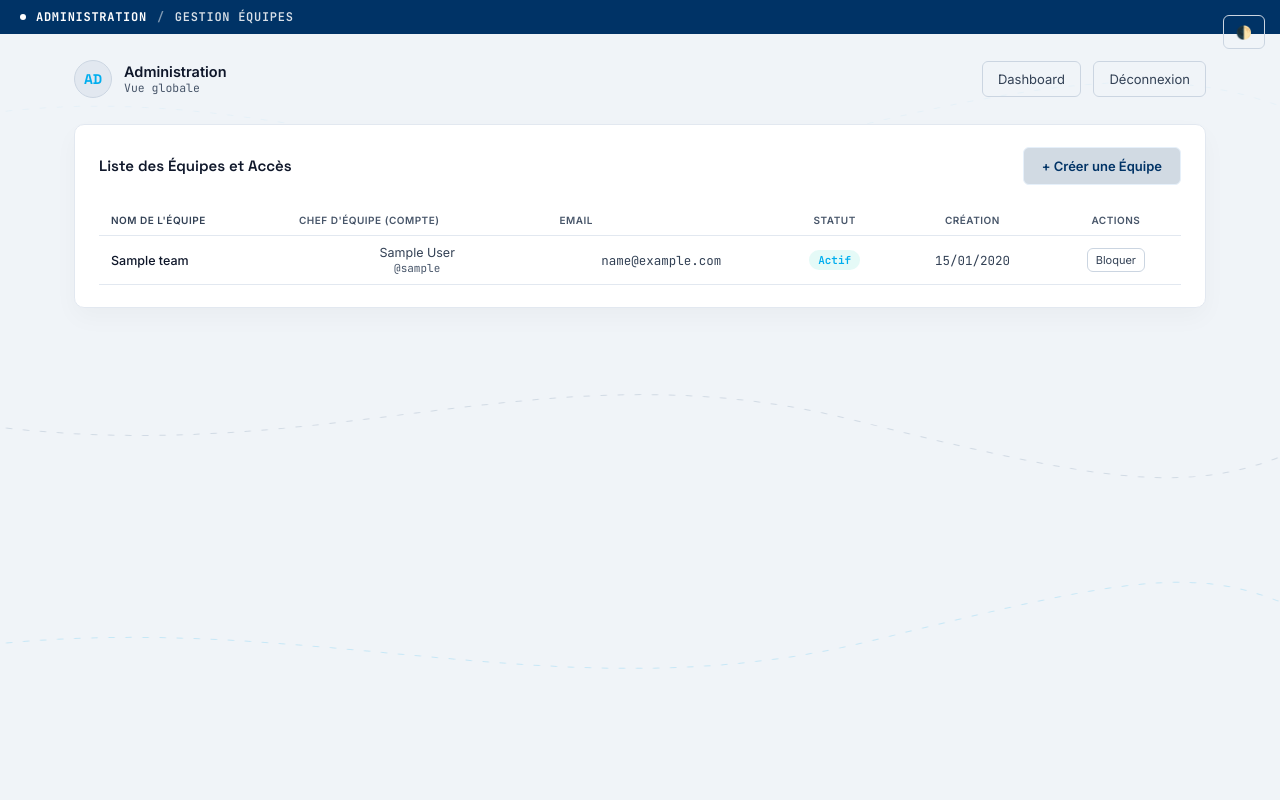
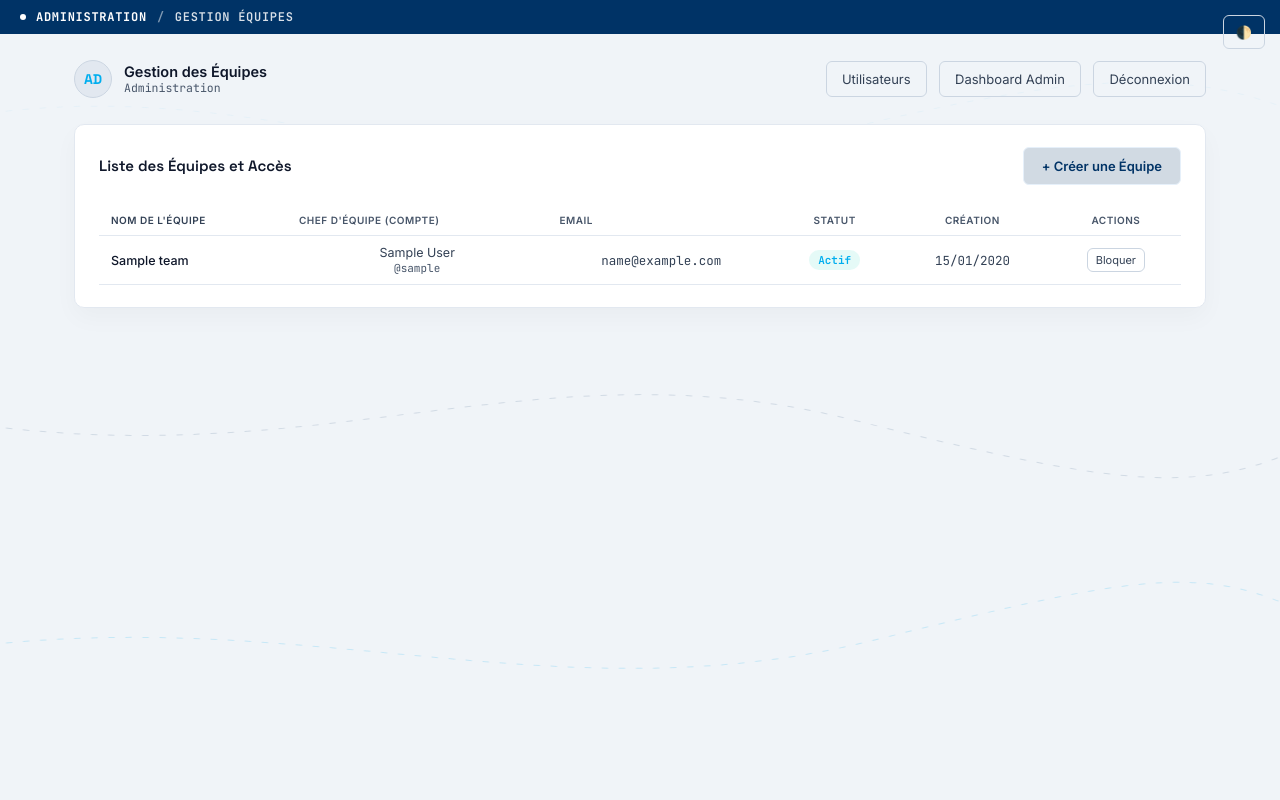
Before and after one commit to laurentmd5/sse-report, a Flask app: template app/templates/admin/manage_teams.html in a window 1280 px wide. Run offline with Flask 3, Linux system fonts and the light colour scheme; the template is opened without the code that fills it: values that come from a table or form of the project are taken from there, others are empty; tables that the repository leaves empty hold one stand-in row (values such as "Sample post").

Commit message:
feat: Grant supervisor access to team management

```diff
--- a/app/templates/admin/manage_teams.html
+++ b/app/templates/admin/manage_teams.html
@@ -13,14 +13,19 @@
 <div class="app-shell">
   <div class="topbar">
     <div class="who">
-      <div class="avatar" style="color:var(--fiber)">AD</div>
+      <div class="avatar" style="color:var(--fiber)">{% if current_user.is_supervisor() %}SUP{% else %}AD{% endif %}</div>
       <div>
-        <div class="name">Administration</div>
-        <div class="role">Vue globale</div>
+        <div class="name">Gestion des Équipes</div>
+        <div class="role">{% if current_user.is_supervisor() %}Espace Superviseur{% else %}Administration{% endif %}</div>
       </div>
     </div>
     <div>
-        <a href="{{ url_for('main.dashboard') }}" class="btn-ghost" style="margin-right:8px;">Dashboard</a>
+        {% if current_user.is_supervisor() %}
+          <a href="{{ url_for('supervisor.dashboard') }}" class="btn-ghost" style="margin-right:8px;">📊 Dashboard Superviseur</a>
+        {% else %}
+          <a href="{{ url_for('admin.manage_users') }}" class="btn-ghost" style="margin-right:8px;">Utilisateurs</a>
+          <a href="{{ url_for('main.dashboard') }}" class="btn-ghost" style="margin-right:8px;">Dashboard Admin</a>
+        {% endif %}
         <a href="{{ url_for('auth.logout') }}" class="btn-ghost danger">Déconnexion</a>
     </div>
   </div>
--- a/app/templates/supervisor/dashboard.html
+++ b/app/templates/supervisor/dashboard.html
@@ -22,6 +22,7 @@
     </div>
     <div style="display:flex; flex-wrap:wrap; gap:8px;">
         <a href="{{ url_for('supervisor.import_files') }}" class="btn-primary" style="padding:7px 14px; font-size:12px; margin:0;">📥 Importer Fichiers</a>
+        <a href="{{ url_for('admin.manage_teams') }}" class="btn-ghost">👥 Équipes</a>
         <a href="{{ url_for('supervisor.manage_aliases') }}" class="btn-ghost">🏷️ Alias Équipes</a>
         <a href="{{ url_for('supervisor.history') }}" class="btn-ghost">📜 Historique</a>
         <a href="{{ url_for('supervisor.report_view', period=stats.period_type, date=stats.current_ref_date) }}" class="btn-ghost" target="_blank">📄 Imprimer Rapport</a>
```
Also changed, not shown: app/routes/admin.py (+11 -4 lines).
